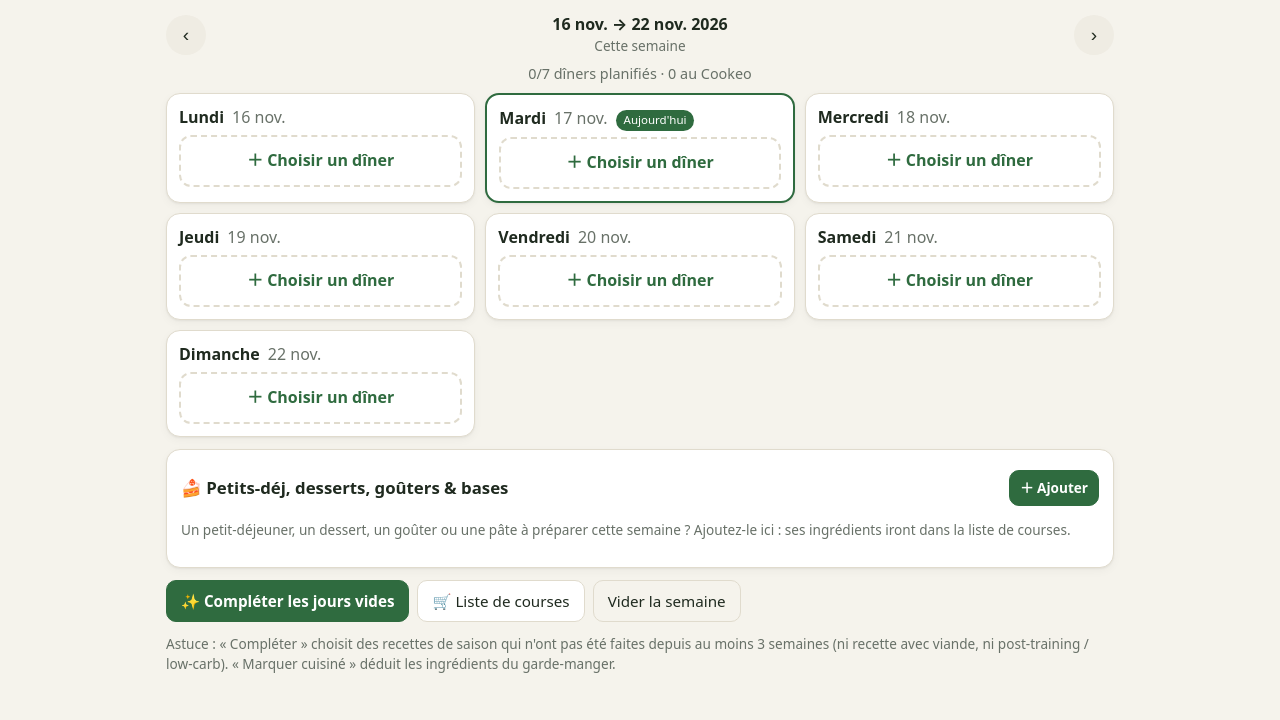
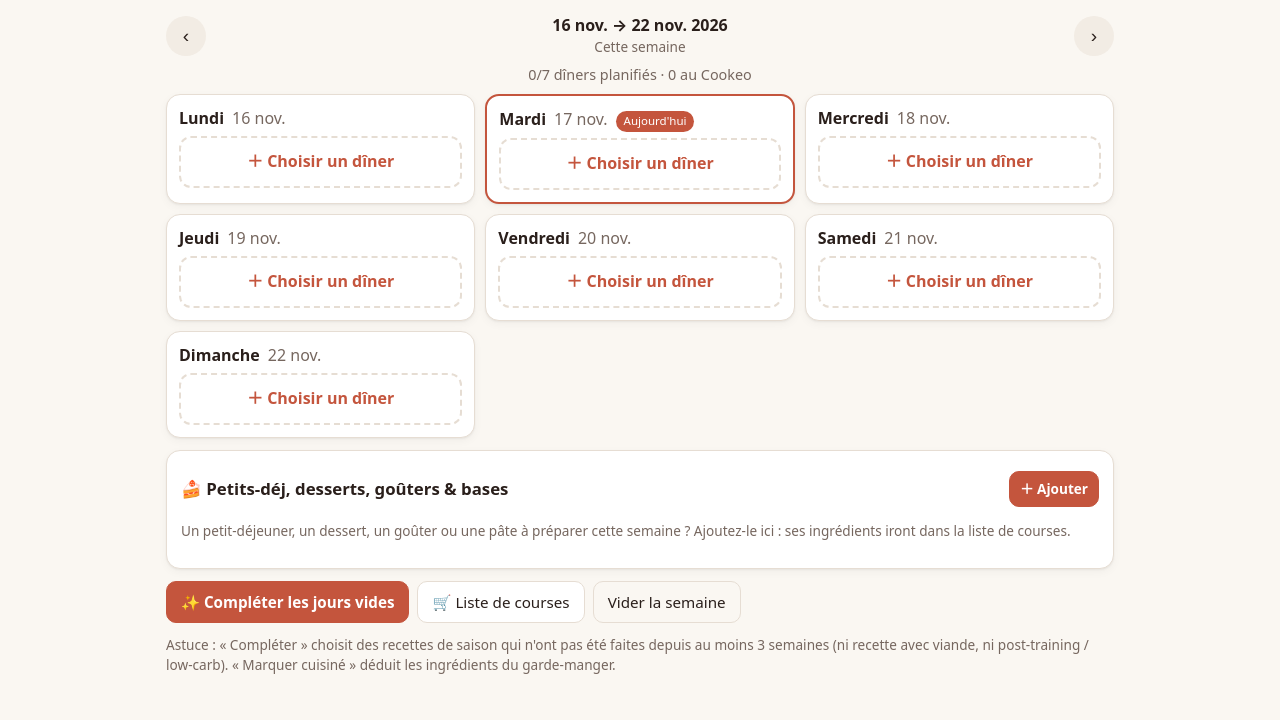
Before and after one commit to BCottereau/menus-semaine, a plain HTML site: page index.html in a window 1280 px wide. Shown: the part 102-822 px from the top of the page. Drawn offline with Linux system fonts and the light colour scheme.

Commit message:
Palette « Terre cuite » : fond noir neutre, accent terre cuite, version claire assortie
Barre du haut sombre avec le titre en couleur ; couleur de la barre système
selon le mode clair/sombre.

Co-Authored-By: Claude Opus 5.5 <noreply@anthropic.com>
Claude-Session: https://claude.ai/code/session_015sfMrMeBckbKovmgEiHXaz

```diff
--- a/css/style.css
+++ b/css/style.css
@@ -2,22 +2,23 @@
    Menus de la semaine — styles (mobile d'abord)
    ===================================================================== */
 :root {
-  --bg: #f5f3ec;
+  /* Palette « Terre cuite » — version claire (téléphone en mode jour) */
+  --bg: #faf7f2;
   --surface: #ffffff;
-  --surface-2: #efece3;
-  --text: #1f2a1f;
-  --muted: #687168;
-  --line: #e0dbcd;
-  --accent: #2f6b3f;
-  --accent-soft: #e4efe6;
+  --surface-2: #f2ece4;
+  --text: #2a1f1b;
+  --muted: #76675f;
+  --line: #e6ddd3;
+  --accent: #c4553d;
+  --accent-soft: #fbe6e0;
   --accent-text: #ffffff;
-  --warn: #a85a12;
-  --warn-soft: #fcf0e2;
+  --warn: #9a5b0c;
+  --warn-soft: #fbf0dc;
   --danger: #b3261e;
-  --fish: #1d5c86;
-  --fish-soft: #e3eff8;
-  --cookeo: #8a3b12;
-  --cookeo-soft: #fbe8dc;
+  --fish: #3e6a91;        /* badge « Avec viande · Baptiste » */
+  --fish-soft: #e3eef7;
+  --cookeo: #9a5b0c;
+  --cookeo-soft: #fbf0dc;
   --radius: 14px;
   --shadow: 0 1px 2px rgba(0, 0, 0, .05), 0 3px 10px rgba(0, 0, 0, .04);
   --nav-h: 62px;
@@ -25,22 +26,23 @@
 }
 @media (prefers-color-scheme: dark) {
   :root {
-    --bg: #131713;
-    --surface: #1c221c;
-    --surface-2: #252c25;
-    --text: #e7ece5;
-    --muted: #9aa49a;
-    --line: #313a31;
-    --accent: #80c891;
-    --accent-soft: #213428;
-    --accent-text: #0e1a11;
-    --warn: #f0a560;
-    --warn-soft: #3a2a19;
+    /* Palette « Terre cuite » — fond noir */
+    --bg: #0e0e10;
+    --surface: #18181b;
+    --surface-2: #232327;
+    --text: #f2f0ec;
+    --muted: #a1a1aa;
+    --line: #2c2c31;
+    --accent: #e2725b;
+    --accent-soft: #3a211c;
+    --accent-text: #1a0e0b;
+    --warn: #f2b45a;
+    --warn-soft: #36291a;
     --danger: #ff8a80;
-    --fish: #8cc3ec;
-    --fish-soft: #1a2b39;
-    --cookeo: #f2a57f;
-    --cookeo-soft: #3a2419;
+    --fish: #8fb8de;
+    --fish-soft: #1c2733;
+    --cookeo: #f2b45a;
+    --cookeo-soft: #36291a;
     --shadow: none;
     color-scheme: dark;
   }
@@ -71,10 +73,10 @@ small, .small { font-size: .85rem; }
 .topbar {
   display: flex; align-items: center; justify-content: space-between; gap: .5rem;
   padding: calc(env(safe-area-inset-top) + 12px) 16px 12px;
-  background: var(--accent); color: var(--accent-text);
+  background: var(--surface); color: var(--text); border-bottom: 1px solid var(--line);
 }
-.topbar h1 { font-size: 1.15rem; }
-.season-pill { background: rgba(255, 255, 255, .2); padding: .2rem .6rem; border-radius: 99px; font-size: .85rem; white-space: nowrap; }
+.topbar h1 { font-size: 1.15rem; color: var(--accent); }
+.season-pill { background: var(--surface-2); color: var(--text); padding: .2rem .6rem; border-radius: 99px; font-size: .85rem; white-space: nowrap; }
 
 .tabs {
   position: fixed; left: 0; right: 0; bottom: 0; z-index: 10;
@@ -303,7 +305,7 @@ dialog::backdrop { background: rgba(0, 0, 0, .45); }
 /* ----- Synchronisation ----- */
 .topbar-right { display: flex; gap: 6px; align-items: center; }
 .sync-pill { border: 0; color: inherit; font: inherit; font-size: .85rem; cursor: pointer; }
-.sync-pill.bad { background: #f6c9a0; color: #4a2405; }
+.sync-pill.bad { background: var(--warn-soft); color: var(--warn); }
 .toolbar.tight { margin: 0; }
 .modal-inner a { color: var(--accent); }
 @media (max-width: 480px) { .hide-sm { display: none; } }
--- a/index.html
+++ b/index.html
@@ -3,7 +3,8 @@
 <head>
   <meta charset="utf-8">
   <meta name="viewport" content="width=device-width, initial-scale=1, viewport-fit=cover">
-  <meta name="theme-color" content="#2f6b3f">
+  <meta name="theme-color" content="#faf7f2" media="(prefers-color-scheme: light)">
+  <meta name="theme-color" content="#0e0e10" media="(prefers-color-scheme: dark)">
   <meta name="apple-mobile-web-app-capable" content="yes">
   <meta name="mobile-web-app-capable" content="yes">
   <meta name="apple-mobile-web-app-title" content="Menus">
```
